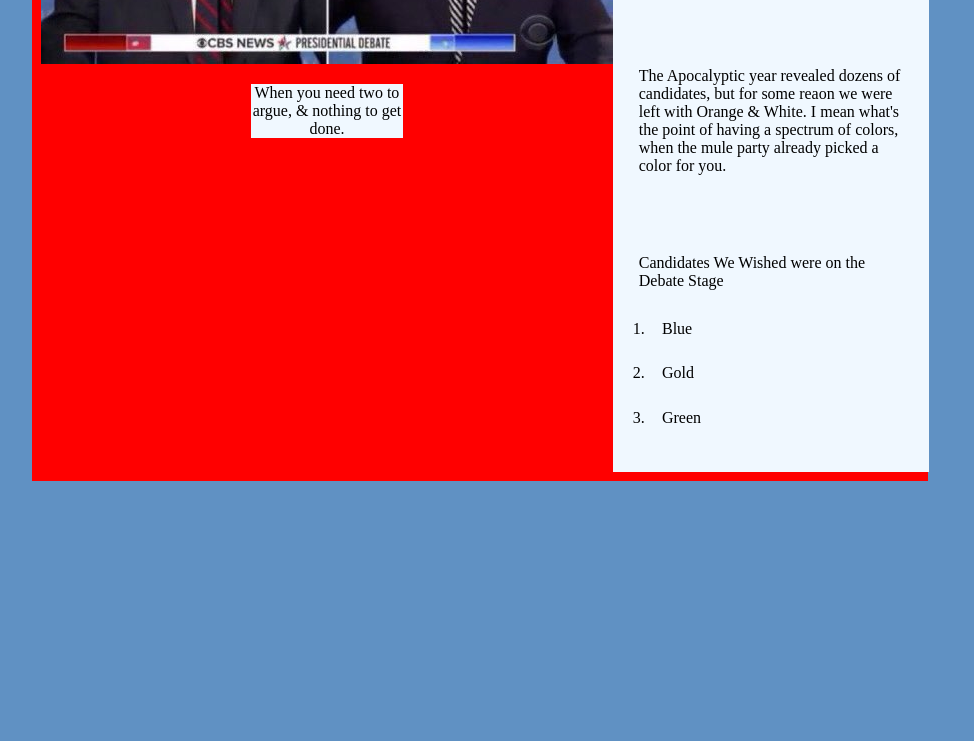
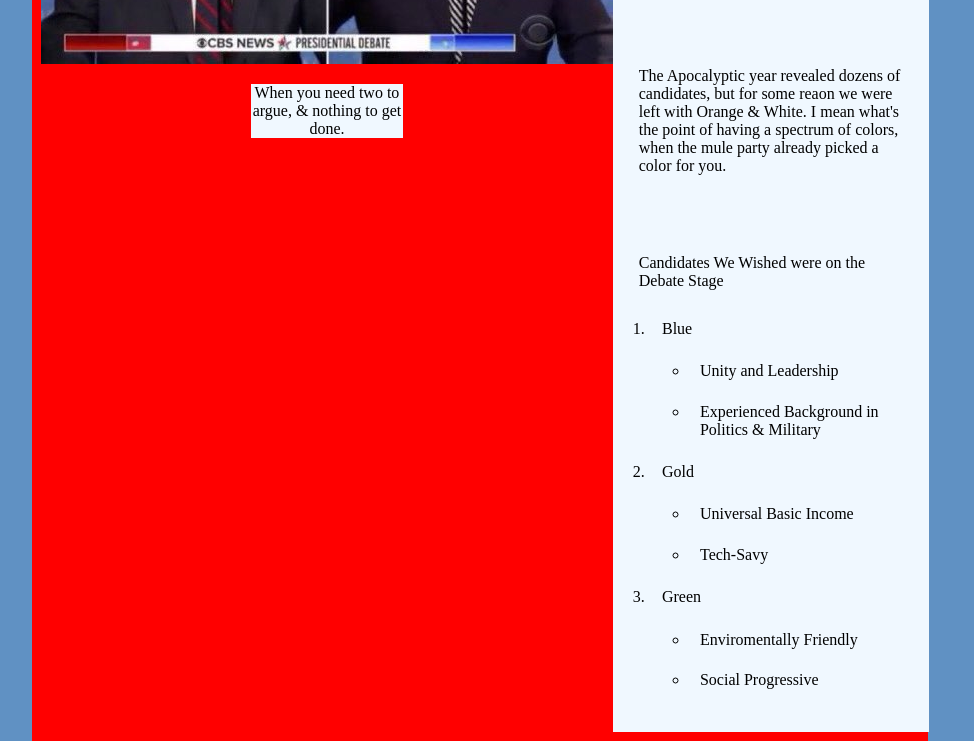
Before and after one commit to raymondja/ArguetaIwealaAssignment1, a website: page INST377-FA2020/public/asst-1/index.html in a window 1280 px wide. Shown: the part 436-1177 px from the top of the page, without its empty margins (160-1134 px from the left). Before the commit the page ends 917 px from the top, so only its background shows below. Drawn offline with Linux system fonts and the light colour scheme.

Commit message:
'master'

```diff
--- a/INST377-FA2020/public/asst-1/index.html
+++ b/INST377-FA2020/public/asst-1/index.html
@@ -24,8 +24,20 @@
                 <ol>
                     <p>Candidates We Wished were on the Debate Stage</p>
                     <li>Blue</li>
+                        <ul>
+                            <li>Unity and Leadership</li>
+                            <li>Experienced Background in Politics & Military</li>
+                        </ul>
                     <li>Gold</li>
+                        <ul>
+                            <li>Universal Basic Income</li>
+                            <li>Tech-Savy</li>
+                        </ul>
                     <li>Green</li>
+                        <ul>
+                            <li>Enviromentally Friendly</li>
+                            <li>Social Progressive</li>
+                        </ul>
                 </ol>
             </div>
         </div>
```
